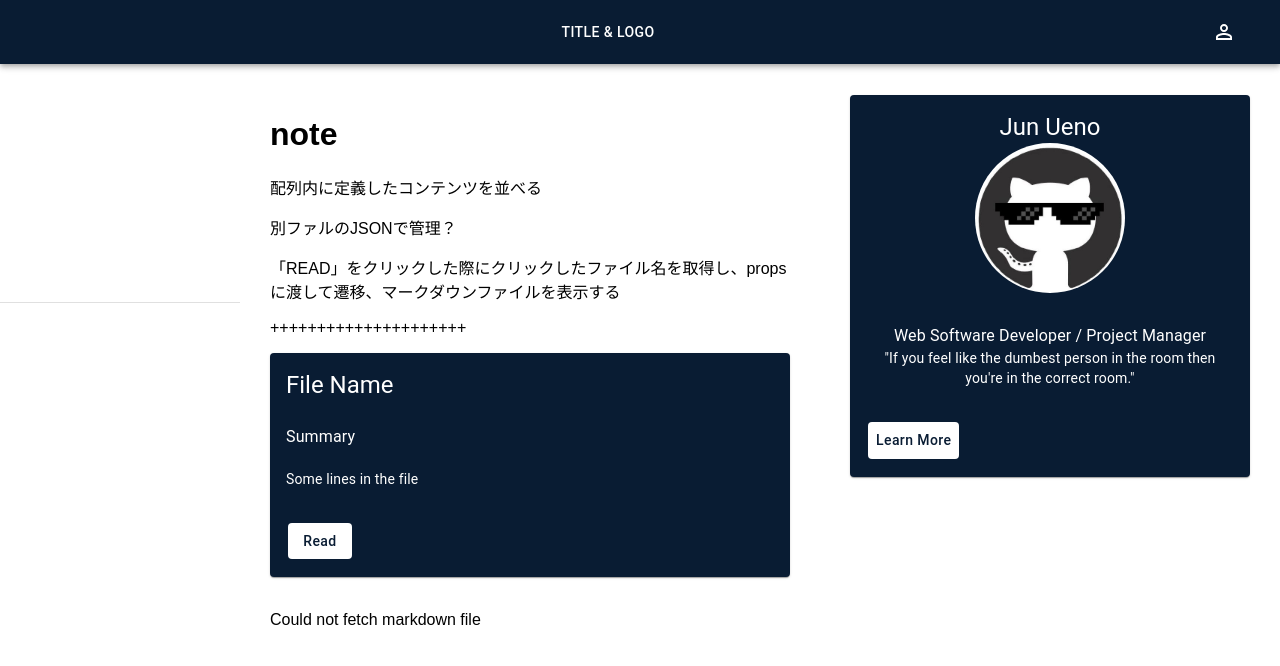
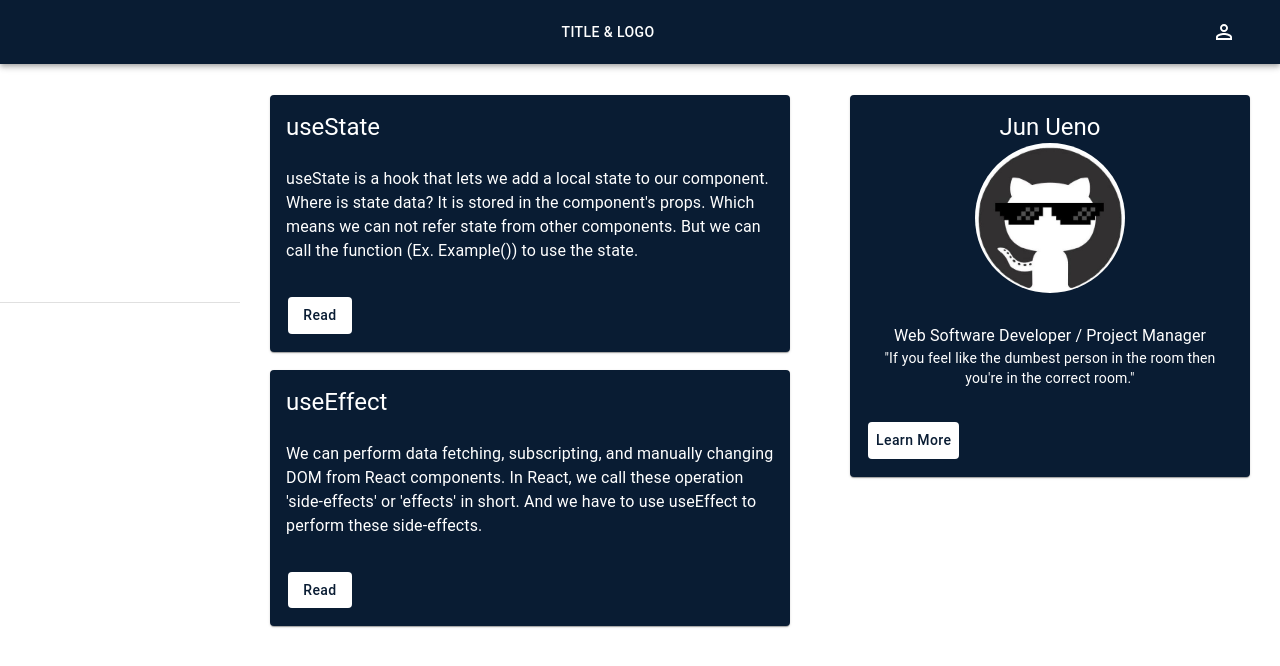
Before and after one commit to jun-uen0/react-techs, a React (Create React App) app: page / in a window 1280 px wide. Shown: the top 666 px of the page. Built offline with nearby package versions, Linux system fonts and the light colour scheme; no server answers; the HTML template or start-up script is replaced by a standard one.

Commit message:
render contents from json file

```diff
--- a/src/components/ContentsArea/ContentCards/ContentCards.tsx
+++ b/src/components/ContentsArea/ContentCards/ContentCards.tsx
@@ -1,13 +1,26 @@
 import Box from '@material-ui/core/Box'
 import ContentCard from './parts/ContentCard'
 
+type contentType = {
+  title: string
+  description: string
+}
+
 const ContentCards: React.FC = () => {
+
+  const contents = require('../../../contents/react.json')
 
   return (
     <>
       <Box>
-        {/* @todo For next task, get data by using forEach */}
-        <ContentCard />
+        {contents.map((content:contentType) =>{
+          return (
+            <ContentCard
+              title={content.title}
+              description={content.description}
+            />
+          )
+        })}
       </Box>
     </>
   )
--- a/src/components/ContentsArea/ContentCards/parts/ContentCard.tsx
+++ b/src/components/ContentsArea/ContentCards/parts/ContentCard.tsx
@@ -5,11 +5,12 @@ import CardContent from '@material-ui/core/CardContent'
 import CardActions from '@material-ui/core/CardActions'
 import Typography from '@material-ui/core/Typography'
 
-interface ContentCardProps {
-  isClicked: boolean
+type contentType = {
+  title: string
+  description: string
 }
 
-const ContentCard: React.FC = (props) => {
+const ContentCard: React.FC<contentType> = (props) => {
 
   const classes = useStyles()
 
@@ -18,23 +19,19 @@ const ContentCard: React.FC = (props) => {
       <Card className={classes.back}>
         <CardContent>
           <Typography variant="h5" component="div">
-            File Name
+            {props.title}
           </Typography>
           <Typography>
             <br />
-            Summary
-          </Typography>
-          <Typography variant="body2">
-            <br />
-            Some lines in the file
+            {props.description}
           </Typography>
         </CardContent>
         <CardActions>
           <Button
             classes={{ text: classes.learnMore }}
-            // onClick={() => {
-            //   props.isClicked = !props.isClicked
-            // }}
+            onClick={() => {
+              console.log('clicked')
+            }}
           >
             Read
           </Button>
--- a/src/components/ContentsArea/ContentsArea.tsx
+++ b/src/components/ContentsArea/ContentsArea.tsx
@@ -2,15 +2,12 @@ import ContentCards from "./ContentCards/ContentCards"
 import Content from "./Contents/Contents"
 
 const ContentsArea: React.FC = () => {
+
+  const handle = true
+
   return (
     <>
-      <h1>note</h1>
-      <p>配列内に定義したコンテンツを並べる</p>
-      <p>別ファルのJSONで管理？</p>
-      <p>「READ」をクリックした際にクリックしたファイル名を取得し、propsに渡して遷移、マークダウンファイルを表示する</p>
-      <p>+++++++++++++++++++++</p>
-      <ContentCards />
-      <Content />
+      {handle ? <ContentCards /> : <Content />}
     </>
   )
 }
```
